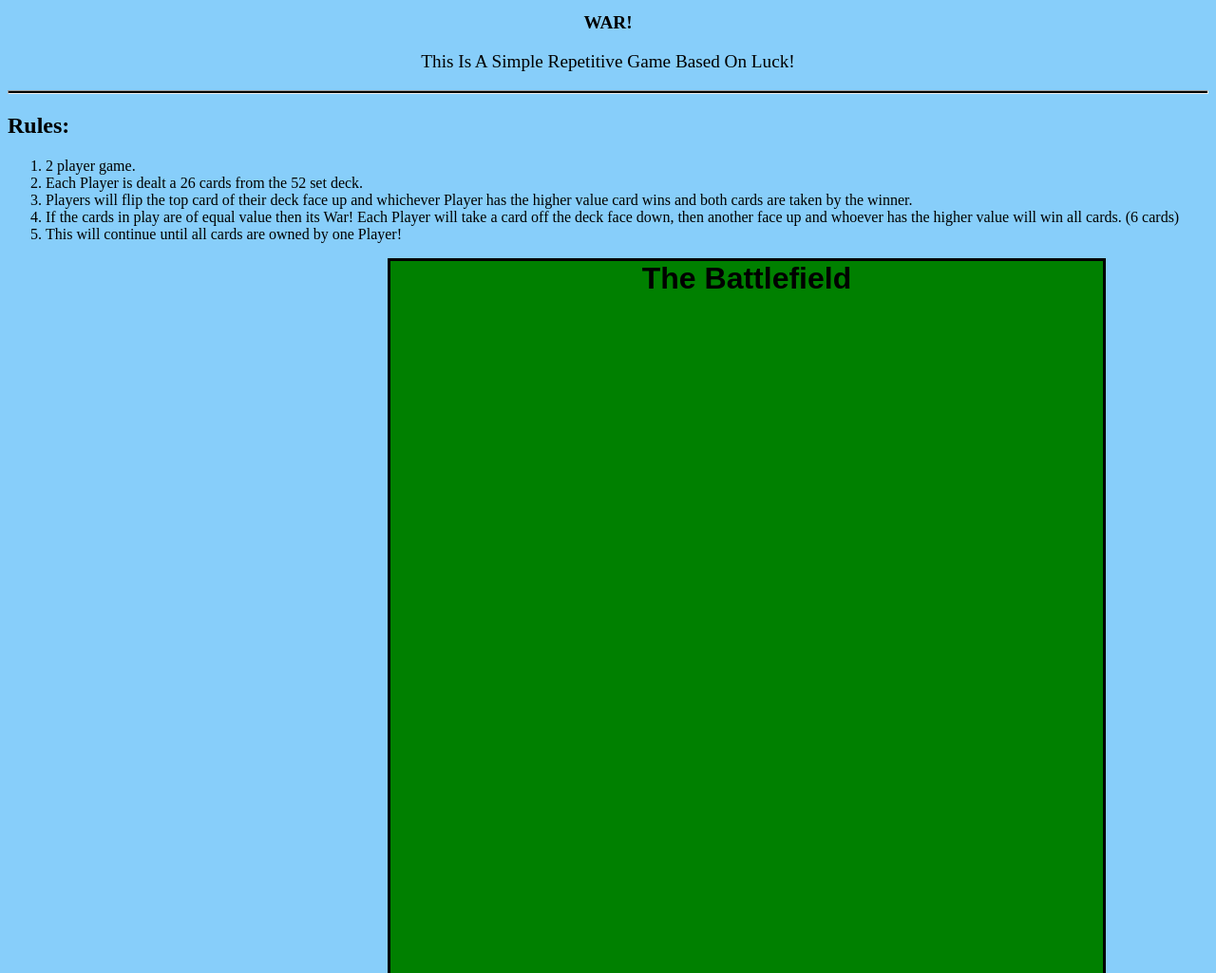
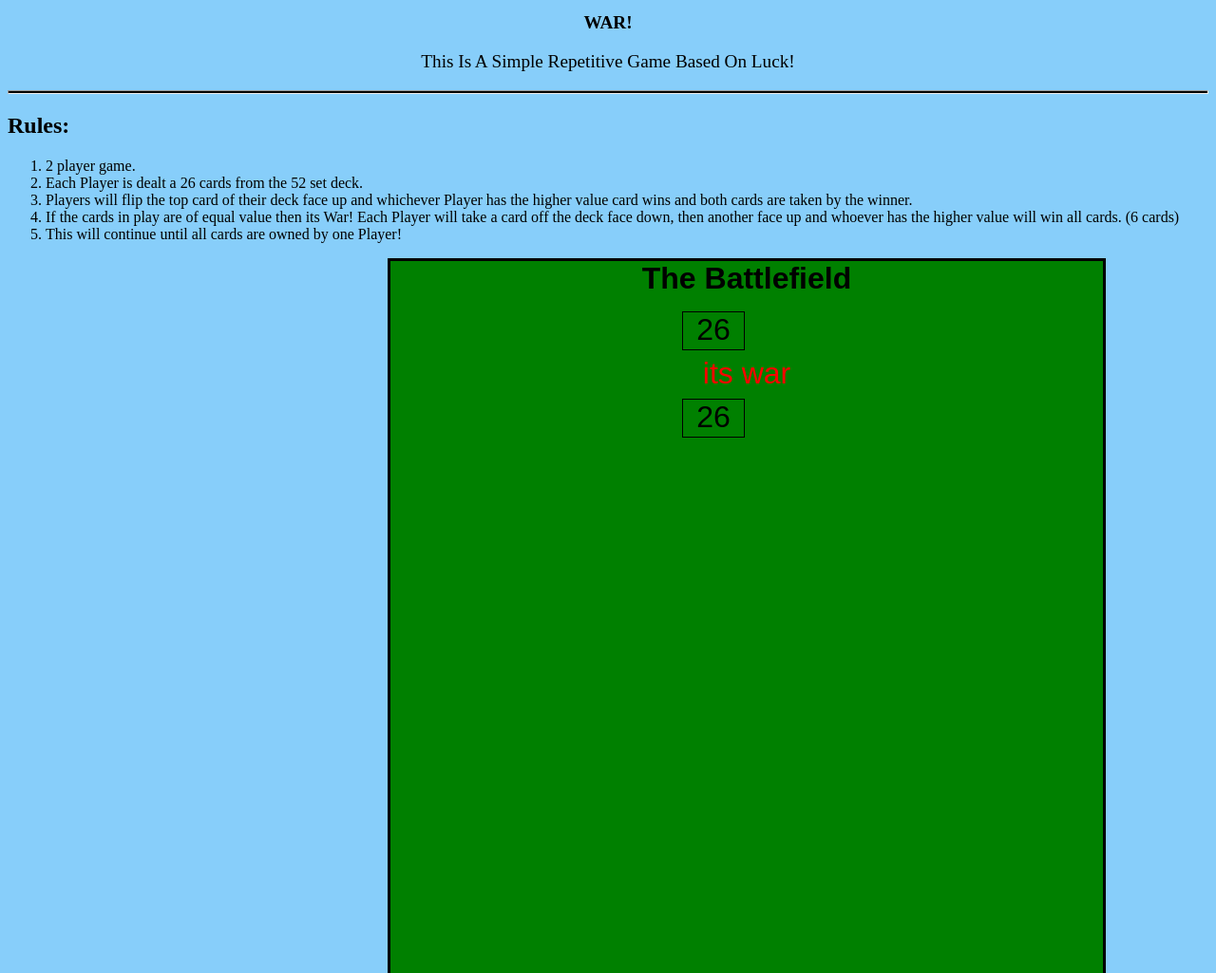
Before and after one commit to DreBenj123/Dres-War-Card-Game, a plain HTML site: page War.html in a window 1280 px wide. Shown: the top 1025 px of the page at 95% size. Drawn offline with Linux system fonts and the light colour scheme.

Commit message:
end of day 3 commit

```diff
--- a/War.html
+++ b/War.html
@@ -24,6 +24,16 @@
         <li>This will continue until all cards are owned by one Player!</li>
     </ol>
      </div>
-<div class = "card-table"><strong>The Battlefield</strong></div>
+  <!--Card Table/Battlefield-->
+<div class = "card-table"><strong>The Battlefield</strong>
+<!--Player/Computer Hands-->
+<div class ="hands">
+<div class = "computer-deck deck">26</div>
+<div class ="computer-card-slot card-slot"></div>
+<div class = "text">its war</div>
+<div class ="player-deck deck" >26</div>
+<div class = "player-card-slot card-slot"></div>
+</div>
+</div>
 </body>
 </html>
--- a/cards.js
+++ b/cards.js
@@ -5,6 +5,18 @@ const VALUES = ["A","2","3","4","5","6","7","8","9","10","J","Q","K"];
 export default class Deck {
     constructor(cards = freshDeck()){
         this.cards=cards
+    }
+    get numberOfCards(){
+        return this.cards.length
+    }
+    // Creating Random deck shuffle
+    shuffle(){
+        for (let i= this.numberOfCards - 1; i > 0; i-- ){
+            const newIndex = Math.floor (Math.random() * (i + 1))
+            const oldValue = this.cards[i]
+            this.cards[newIndex] = this.cards[i]
+            this.cards [i] = oldValue
+        }
     }
 }
 class Card{
--- a/script.js
+++ b/script.js
@@ -1,4 +1,5 @@
 import Deck from "./cards.js"
 
 const deck = new Deck()
+deck.shuffle()
 console.log(deck.cards)
--- a/war.css
+++ b/war.css
@@ -11,11 +11,32 @@ hr {
 .card-table{
     background-color: green;
     height: 750px;
-    width: 750px;;
+    width: 750px;
     border: solid .2rem black;
     text-align: center;
     font-family:sans-serif;
     font-size: 2rem;
    margin-left: 400px;
+   cursor: pointer;
+}
+.hands{
+    margin: 0;
+    display: grid;
+    grid-template-columns: repeat(2,4rem);
+    grid-template-rows: 7rem 2 rem 7rem;
+    gap: 0.5rem;
+    justify-content: center;
+    padding: 1rem;
+}
+.deck{
+    height: 100%;
+    width:100%;
+    border: 1px solid black;
 
 }
+
+.text{
+    grid-column: span 2;
+    color: red;
+
+}
```
Also changed, not shown: README.md.
